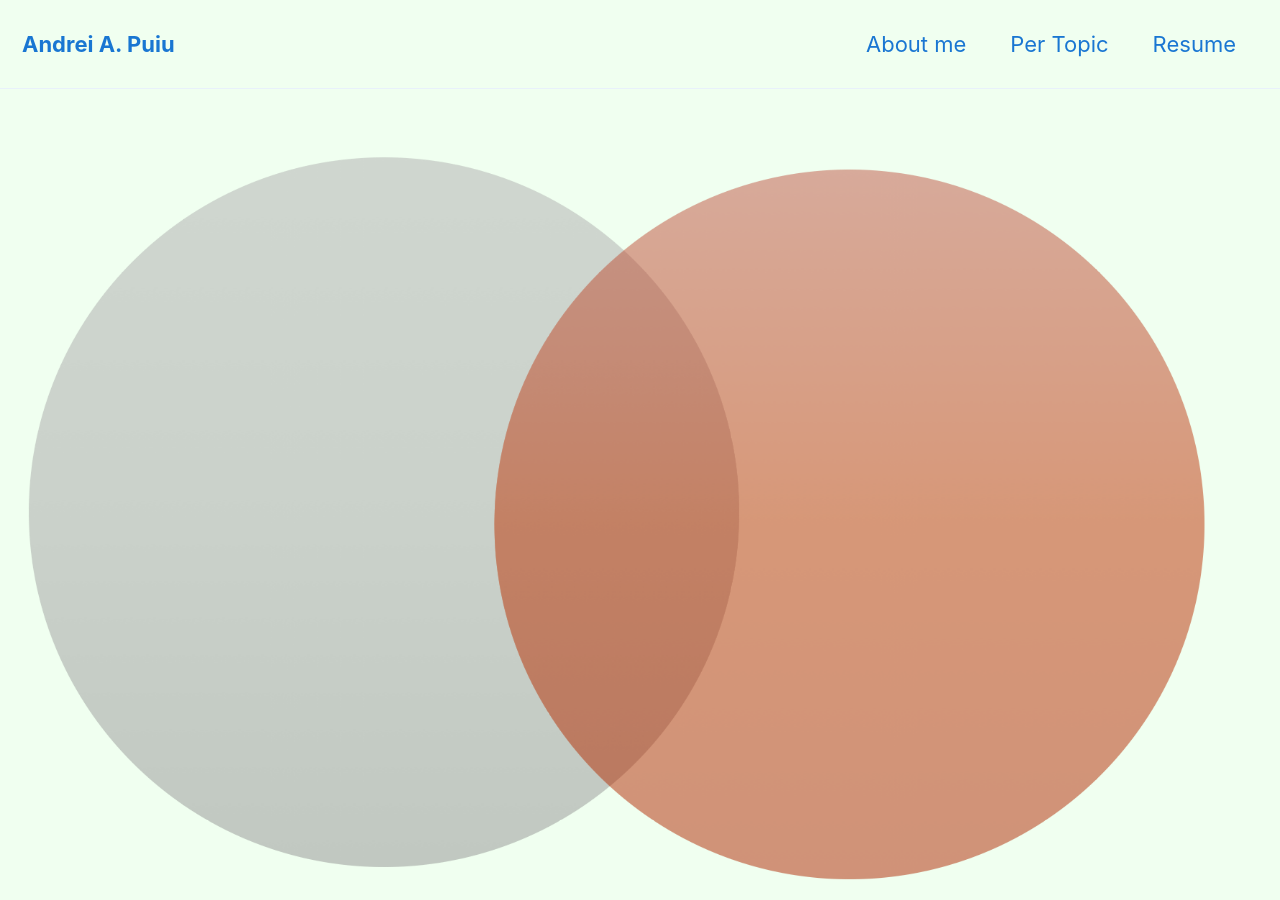
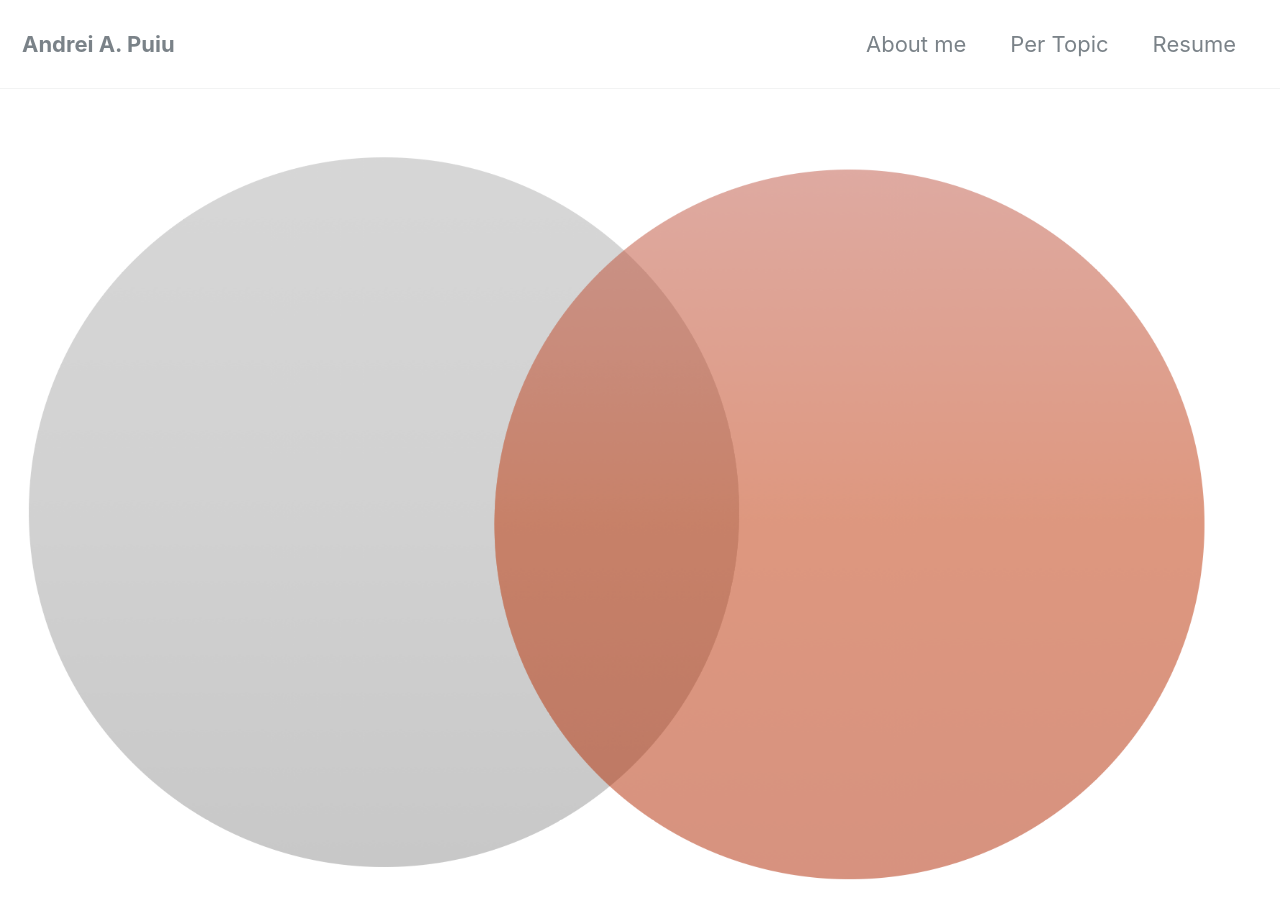
Before and after one commit to alexandrupuiu/alexandrupuiu.github.io, a Jekyll site: the page built from index.html, in a window 1280 px wide and 900 px high. Built offline with Jekyll 4.4.1, drawn with Linux system fonts in a browser that asks for light colours; nearby versions of some CDN libraries; the list of posts is cut into pages by our own code.

Commit message:
new edits3

```diff
--- a/_config.yml
+++ b/_config.yml
@@ -12,7 +12,7 @@
 
 # theme                  : "minimal-mistakes-jekyll"
 # remote_theme           : "mmistakes/minimal-mistakes"
-minimal_mistakes_skin    : "aqua" # "default", "air", "aqua", "contrast", "dark", "dirt", "neon", "mint", "plum", "sunrise"
+minimal_mistakes_skin    : "default" # "default", "air", "aqua", "contrast", "dark", "dirt", "neon", "mint", "plum", "sunrise"
 
 # Site Settings
 locale                   : "en-US"
```
